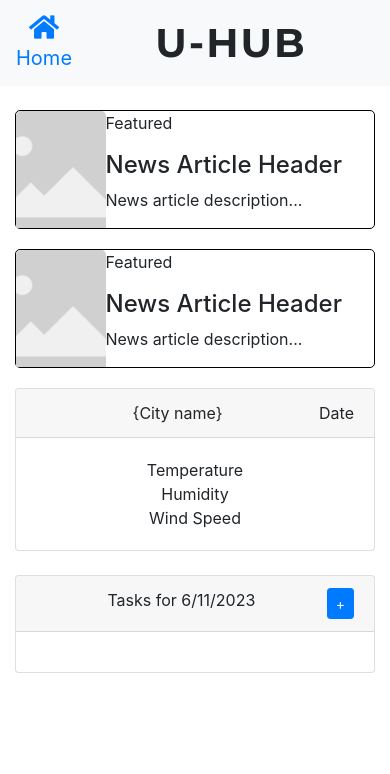
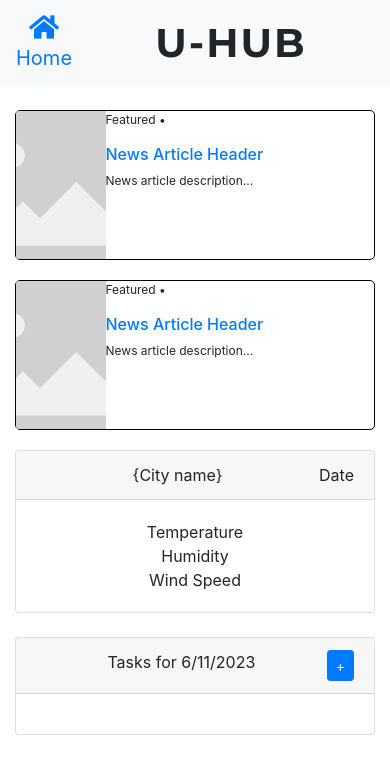
Before and after one commit to averyjmiller/current-events-hub, a plain HTML site: page index.html in a window 390 px wide. Drawn offline with nearby package versions, Linux system fonts and the light colour scheme; no server answers.

Commit message:
adjusted the screen responsiveness

```diff
--- a/assets/css/style.css
+++ b/assets/css/style.css
@@ -29,9 +29,8 @@ aside {
 #news-image {
     width: 100%;
     height: 100%;
-    border-radius: 0 2px 2px 0;
     object-fit: cover;
-    border-radius: 5px 5px 0 0;
+    border-radius: 3px 3px 0 0;
 }
 
 #featured-header {
@@ -41,6 +40,12 @@ aside {
 @media screen and (max-width: 768px) {
     .news {
         flex-direction: row;
+        font-size: .75rem;
+        min-height: 150px;
+    }
+
+    #featured-header {
+        font-size: 1rem;
     }
 
     .news .content {
@@ -50,4 +55,12 @@ aside {
     .news .image {
         width: 25%;
     }
+
+    #news-image {
+        border-radius: 3px 0 0 3px;
+    }
 }
+
+@media screen and (max-width: 576px) {
+
+}
--- a/assets/js/homepage.js
+++ b/assets/js/homepage.js
@@ -52,7 +52,7 @@ document.addEventListener('DOMContentLoaded', function() {
 
   var featNewsImgEl = document.querySelectorAll('#news-image');
   var featNewsSrcEl = document.querySelectorAll('#featured-source');
-  var featNewsHeadEl = document.querySelectorAll('#featured-header');
+  var featNewsHeadEl = document.querySelectorAll('#header-link');
   var featNewsDescEl = document.querySelectorAll('#featured-desc');
 
 	// Fetch request function for
@@ -80,8 +80,10 @@ document.addEventListener('DOMContentLoaded', function() {
     console.log(news);
     for(var i = 0; i < news.length; i++) {
       featNewsImgEl[i].src = news[i].image;
-      featNewsSrcEl[i].innerHTML = "Featured • " + news[i].author;
+      featNewsSrcEl[i].innerHTML = news[i].author;
+      featNewsSrcEl[i].href = "https://" + news[i].author;
       featNewsHeadEl[i].innerHTML = news[i].title;
+      featNewsHeadEl[i].href = news[i].url;
       featNewsDescEl[i].innerHTML = news[i].description;
     }
 	}
--- a/index.html
+++ b/index.html
@@ -32,15 +32,15 @@
         <span class="h1 m-auto brand-text">U-HUB</span>
     </nav>
     <div class="container-fluid mt-4">
-        <div class="row ">
-            <aside class="col-md-4 col-lg-3 col-xl-2 h-100">
+        <div class="row">
+            <aside class="col-md-4 col-lg-3 col-xl-2 col-xxl-2 h-100">
                 <div class="news">
                     <div class="image">
                         <img src="./assets/images/placeholder.png" id="news-image"/>
                     </div>
                     <div class="content">
-                        <p id="featured-source">Featured</p>
-                        <h2 id="featured-header">News Article Header</h2>
+                        <p>Featured • <a id="featured-source" href="" target="_blank"></a></p>
+                        <h2 id="featured-header"><a id="header-link" href="">News Article Header</a></h2>
                         <p id="featured-desc">News article description...</p>
                     </div>
                 </div>
@@ -49,13 +49,13 @@
                         <img src="./assets/images/placeholder.png" id="news-image"/>
                     </div>
                     <div class="content">
-                        <p id="featured-source">Featured</p>
-                        <h2 id="featured-header">News Article Header</h2>
+                        <p>Featured • <a id="featured-source" href="" target="_blank"></a></p>
+                        <h2 id="featured-header"><a id="header-link" href="">News Article Header</a></h2>
                         <p id="featured-desc">News article description...</p>
                     </div>
                 </div>
             </aside>
-            <main class="col-md-8 col-lg-9 col-xl-10">
+            <main class="col-md-8 col-lg-9 col-xl-10 col-xxl-10">
                 <div class="card mb-4 text-center">
                     <div class="card-header">
                         <span id="city">{City name}</span>
```
